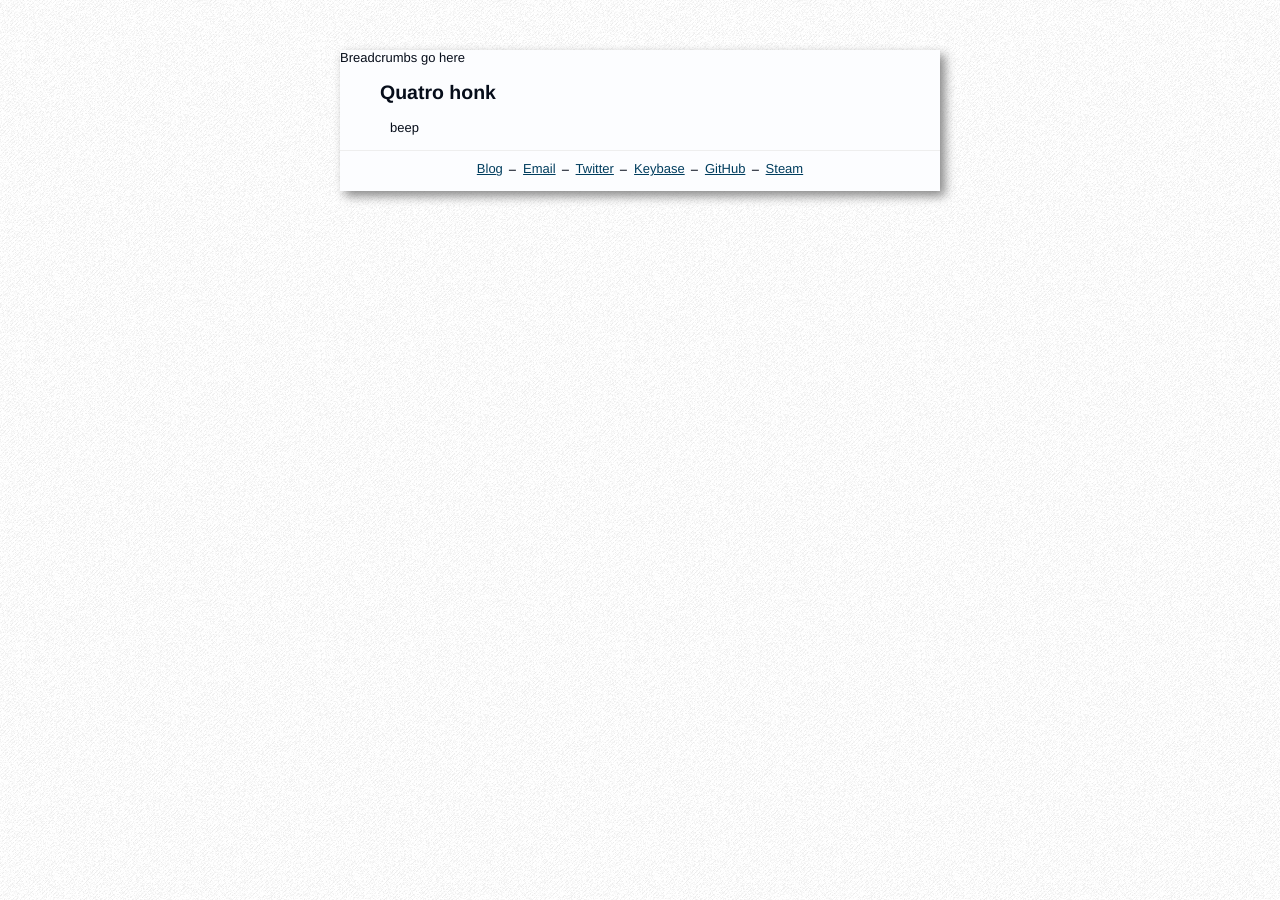
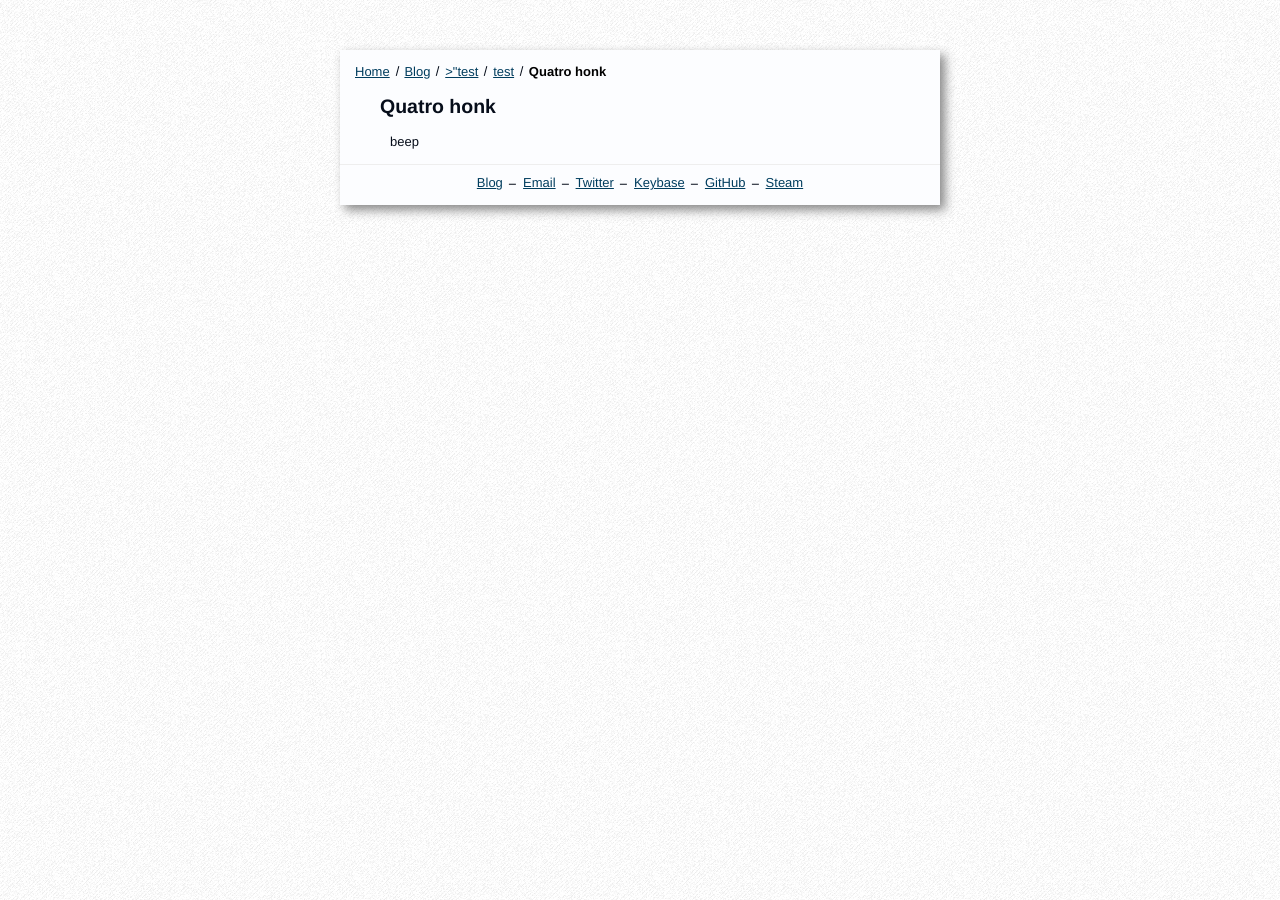
Before and after one commit to Lexicality/lexoblag, a Jekyll site: the page built from _posts/2019-01-05-four.md, in a window 1280 px wide. Built offline with Jekyll 4.4.1, drawn with Linux system fonts in a browser that asks for light colours.

Commit message:
Add breadcrumbs
Getting them to look like what google wants them to do look more like
was mare painful than I was expecting, but happily the magic {{-}}
liquid tag strips all whitespace either side of it.

```diff
--- a/_config.yml
+++ b/_config.yml
@@ -67,6 +67,14 @@ plugins:
   - jekyll-last-modified-at
   - jekyll-paginate-v2
   - jekyll-sitemap
+
+defaults:
+  -
+    scope:
+      path: ""
+    values:
+      breadcrumb: true
+
 # Exclude from processing.
 # The following items will not be processed, by default. Create a custom list
 # to override the default setting.
--- /dev/null
+++ b/_includes/breadcrumbs.html
@@ -0,0 +1,49 @@
+{% if page.breadcrumb %}
+    <nav aria-label="breadcrumbs" id="breadcrumbs">
+        <ol class="crumbs" itemscope itemtype="https://schema.org/BreadcrumbList">
+            <li class="crumb" itemprop="itemListElement" itemscope itemtype="https://schema.org/ListItem">
+                <a href="{{ site.baseurl }}/" itemtype="https://schema.org/Thing" itemprop="item">
+                    {{-}}
+                    <span itemprop="name">Home</span>
+                    {{-}}
+                </a>
+                <meta content="1" itemprop="position"/>
+            </li>
+            <li class="crumb" itemprop="itemListElement" itemscope itemtype="https://schema.org/ListItem">
+                <a href="{{ site.baseurl }}/blog/" itemtype="https://schema.org/Thing" itemprop="item">
+                    {{-}}
+                    <span itemprop="name">Blog</span>
+                    {{-}}
+                </a>
+                <meta content="2" itemprop="position"/>
+            </li>
+            {% for category in page.categories %}
+                <li class="crumb" itemprop="itemListElement" itemscope itemtype="https://schema.org/ListItem">
+                    <a href="{{ site.baseurl }}/blog/{{ category }}/" itemtype="https://schema.org/Thing" itemprop="item">
+                        {{-}}
+                        <span itemprop="name">{% include nicename.html kind="cats" slug=category %}</span>
+                        {{-}}
+                    </a>
+                    <meta itemprop="position" content="{{ forloop.index | plus: 2}}"/>
+                </li>
+            {% endfor %}
+            {% assign title = page.title %}
+            {% if page.breadcrumb != true %}
+                {% assign title = page.breadcrumb %}
+            {% endif %}
+            {% if page.nicename_lookup and page.autopages %}
+                {% capture title -%}
+                    {% include nicename_title.html kind=page.nicename_lookup slug=page.autopages.display_name title=title %}
+                {%- endcapture %}
+            {% endif %}
+            <li class="crumb -current" itemprop="itemListElement" itemscope itemtype="https://schema.org/ListItem">
+                <a href="{{ page.url }}" aria-current="page" itemtype="https://schema.org/Thing" itemprop="item">
+                    {{-}}
+                    <span itemprop="name">{{ title }}</span>
+                    {{ -}}
+                </a>
+                <meta itemprop="position" content="{{ page.categories | size | plus: 3}}"/>
+            </li>
+        </ol>
+    </nav>
+{% endif %}
--- a/_includes/header.html
+++ b/_includes/header.html
@@ -1,3 +1,3 @@
-		<header id="page-header">
-			Breadcrumbs go here
-		</header>
+<header id="page-header">
+    {% include breadcrumbs.html %}
+</header>
--- a/_layouts/archive_cats.html
+++ b/_layouts/archive_cats.html
@@ -1,6 +1,7 @@
 ---
 layout: archive
 nicename_lookup: cats
+breadcrumb: ":nicename"
 ---
 
 <p>
--- a/_layouts/archive_tags.html
+++ b/_layouts/archive_tags.html
@@ -1,6 +1,7 @@
 ---
 layout: archive
 nicename_lookup: tags
+breadcrumb: "Tag: :nicename"
 ---
 
 Taggity taggity
--- a/_sass/lexi/_header.scss
+++ b/_sass/lexi/_header.scss
@@ -0,0 +1,39 @@
+#page-header {
+    padding-top: 1px;
+}
+
+#breadcrumbs {
+    & {
+        padding: 0 15px;
+        margin: 1em 0;
+    }
+
+	.crumbs {
+		list-style: none;
+		padding: 0;
+		margin: 0;
+	}
+
+	.crumb {
+		display: inline;
+
+		&.-current {
+			> a {
+				color: #000;
+				font-weight: 700;
+				text-decoration: none;
+			}
+		}
+	}
+
+	.crumb + .crumb {
+		&::before {
+			display: inline-block;
+			margin: 0 0.25em;
+			transform: rotate(15deg);
+			border-right: 0.1em solid currentColor;
+			height: 0.8em;
+			content: "";
+		}
+	}
+}
```
Also changed, not shown: index.md (+1 -0 lines).
